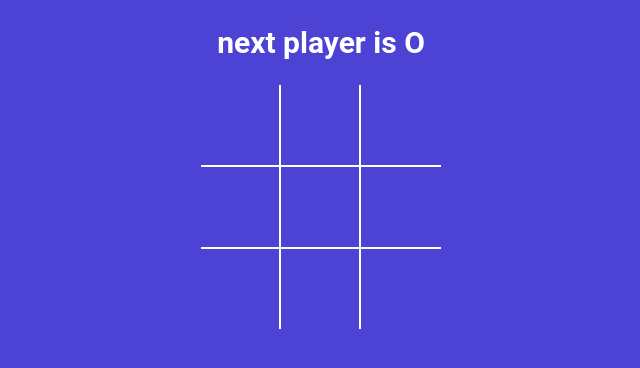
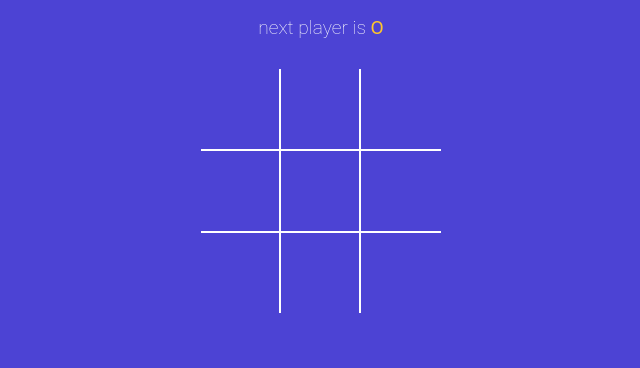
Before and after one commit to pranav-tec/Tic_Tac_Toe, a React (Vite) app: page / in a window 1280 px wide. Shown: the top 368 px of the page, without its empty margins (319-959 px from the left). Built offline with nearby package versions, Linux system fonts and the light colour scheme.

Commit message:
created game draw

```diff
--- a/src/App.jsx
+++ b/src/App.jsx
@@ -1,5 +1,6 @@
 import { useState } from 'react';
 import Board from './components/board';
+import StatusMessage from './components/StatusMessage';
 import './styles.scss';
 import { calculateWinner } from './winner';
 
@@ -8,10 +9,6 @@
   const [isxnext, setisxnext] = useState(false);
 
   const winner = calculateWinner(squares);
-  const nextplayer = isxnext ? 'X' : 'O';
-  const status = winner
-    ? `winner is ${winner}`
-    : `next player is ${nextplayer}`;
 
   const handlesquareclick = clickedposition => {
     if (squares[clickedposition] || winner) {
@@ -30,7 +27,7 @@
   };
   return (
     <div className="app">
-      <h2>{status}</h2>
+      <StatusMessage squares={squares} isxnext={isxnext} winner={winner} />
       <Board squares={squares} handlesquareclick={handlesquareclick} />
     </div>
   );
--- /dev/null
+++ b/src/components/StatusMessage.jsx
@@ -0,0 +1,44 @@
+import React from 'react';
+const StatusMessage = ({ winner, isxnext, squares }) => {
+  const nomovesleft = squares.every(squarevalue => squarevalue !== null);
+
+  const nextplayer = isxnext ? 'X' : 'O';
+
+  const renderstatusmessage = () => {
+    if (winner) {
+      return (
+        <React.Fragment>
+          winner is{' '}
+          <span className={winner === 'X' ? 'text-green' : 'text-orange'}>
+            {winner}
+          </span>
+        </React.Fragment>
+      );
+    }
+
+    if (!winner && nomovesleft) {
+      return (
+        <>
+          <span className="text-orange">O</span>and{' '}
+          <span className="text-green">X</span>tied
+        </>
+      );
+    }
+
+    if (!winner && !nomovesleft) {
+      return (
+        <React.Fragment>
+          next player is{' '}
+          <span className={isxnext ? 'text-green' : 'text-orange'}>
+            {nextplayer}
+          </span>
+        </React.Fragment>
+      );
+    }
+    return null;
+  };
+
+  return <h2 className="status-message">{renderstatusmessage()}</h2>;
+};
+
+export default StatusMessage;
```
